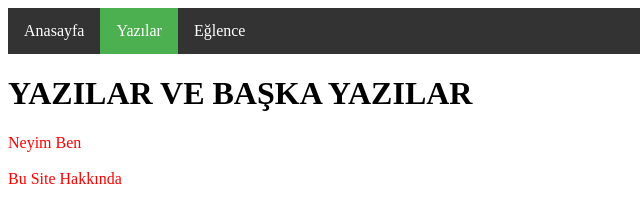
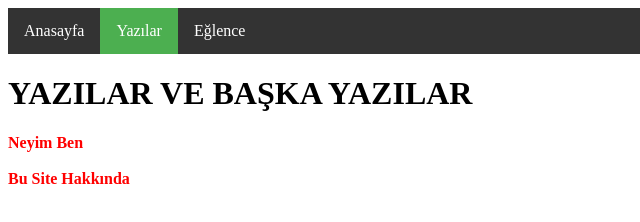
Before and after one commit to EmreUyan/emreuyan.github.io, a plain HTML site: page yazilar.html in a window 1280 px wide. Shown: the full height of the page, 0-640 px from the left. Drawn offline with Linux system fonts and the light colour scheme.

Commit message:
Update yazilar.html

```diff
--- a/yazilar.html
+++ b/yazilar.html
@@ -17,8 +17,8 @@
 
   <h1>YAZILAR VE BAŞKA YAZILAR</h1>
 
- <a class="five" href="benkimimy.html">Neyim Ben</a><br><br>
- <a class="five" href="sitey.html">Bu Site Hakkında</a>
+  <b><a class="five" href="benkimimy.html">Neyim Ben</a><br><br></b>
+  <b><a class="five" href="sitey.html">Bu Site Hakkında</a></b>
 
 
 
```
